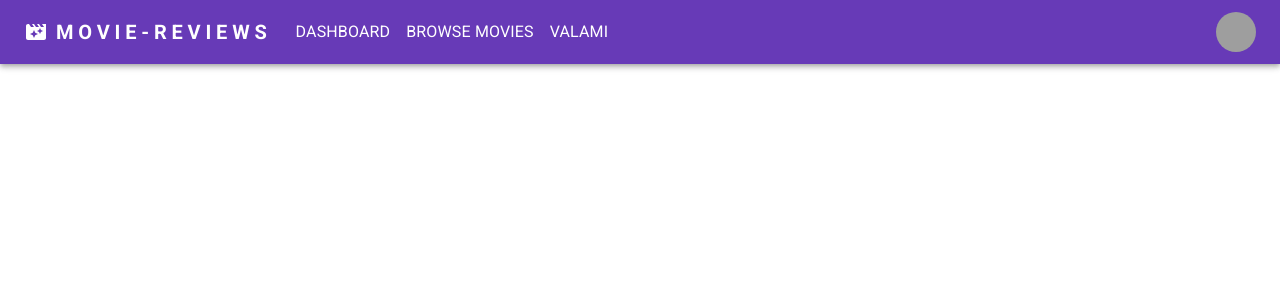
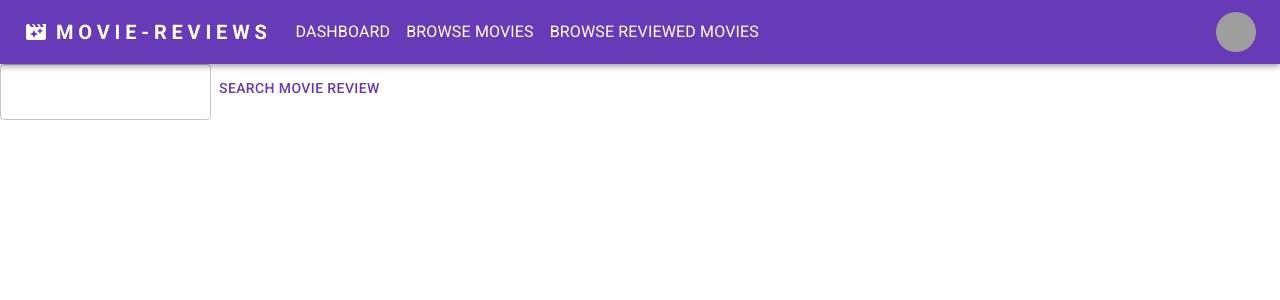
Before and after one commit to dorimusz/movie-reviews, a React (Create React App) app in the folder frontend/: page /reviewedmovies in a window 1280 px wide. Shown: the top 300 px of the page. Built offline with nearby package versions, Linux system fonts and the light colour scheme; sample sign-in values are in the browser's storage; grey boxes are pictures that could not be loaded.

Commit message:
search reviewed movies halfway

```diff
--- a/frontend/src/App.js
+++ b/frontend/src/App.js
@@ -5,35 +5,14 @@ import Homepage from './pages/Homepage';
 import Dashboard from './pages/Dashboard';
 import BrowseByMovie from './pages/BrowseByMovie';
 import './style/App.css'
-
 import Message from './components/Message';
-import Typography from '@mui/material/Typography';
-import Link from '@mui/material/Link';
 import ResponsiveAppBar from './components/ResponsiveAppBar';
-import CssBaseline from '@mui/material/CssBaseline';
-import Box from '@mui/material/Box';
-import Container from '@mui/material/Container';
+import BrowseReviewedMovies from './pages/BrowseReviewedMovies';
 
 import { createTheme, ThemeProvider } from '@mui/material/styles';
-import red from '@mui/material/colors/red';
-import pink from '@mui/material/colors/pink';
 import purple from '@mui/material/colors/purple';
 import deepPurple from '@mui/material/colors/deepPurple';
-import indigo from '@mui/material/colors/indigo';
-import blue from '@mui/material/colors/blue';
-import lightBlue from '@mui/material/colors/lightBlue';
-import cyan from '@mui/material/colors/cyan';
-import teal from '@mui/material/colors/teal';
-import green from '@mui/material/colors/green';
-import lightGreen from '@mui/material/colors/lightGreen';
-import lime from '@mui/material/colors/lime';
-import yellow from '@mui/material/colors/yellow';
-import amber from '@mui/material/colors/amber';
-import orange from '@mui/material/colors/orange';
-import deepOrange from '@mui/material/colors/deepOrange';
-import brown from '@mui/material/colors/brown';
-import grey from '@mui/material/colors/grey';
-import blueGrey from '@mui/material/colors/blueGrey';
+
 import { apiSignInWithGoogle } from './api/auth.api';
 
 const http = require('axios');
@@ -86,7 +65,7 @@ function App() {
 
   return (
     <>
-    {/* <Homepage loggedIn={true} /> */}
+      {/* <Homepage loggedIn={true} /> */}
       <ThemeProvider theme={theme}>
         <ResponsiveAppBar signOut={signOut} loggedIn={loggedIn} />
         {status && <Message status={status} setStatus={setStatus} />}
@@ -128,6 +107,14 @@ function App() {
                 setStatus={setStatus} />
             }
           />
+          <Route
+            path="reviewedmovies"
+            element={
+              <BrowseReviewedMovies
+                loggedIn={loggedIn}
+                setStatus={setStatus} />
+            }
+          />
         </Routes>
       </ThemeProvider>
     </>
--- a/frontend/src/components/ResponsiveAppBar.jsx
+++ b/frontend/src/components/ResponsiveAppBar.jsx
@@ -111,8 +111,8 @@ const ResponsiveAppBar = ({ signOut, loggedIn }) => {
                   <div>
                     <Button onClick={handleCloseNavMenu}>
                       <Typography textAlign="center">
-                        <Link to="/">
-                          Valami
+                        <Link to="/reviewedmovies">
+                          Browse reviewed movies
                         </Link>
                       </Typography>
                     </Button>
@@ -177,8 +177,8 @@ const ResponsiveAppBar = ({ signOut, loggedIn }) => {
               <div>
                 <Button onClick={handleCloseNavMenu}>
                   <Typography textAlign="center">
-                    <Link to="/">
-                      Valami
+                    <Link to="/reviewedmovies">
+                      Browse reviewed movies
                     </Link>
                   </Typography>
                 </Button>
--- /dev/null
+++ b/frontend/src/pages/BrowseReviewedMovies.jsx
@@ -0,0 +1,32 @@
+import { TextField } from "@mui/material"
+import React, { useState, useEffect } from 'react'
+import Button from '@mui/material/Button';
+import http from 'axios'
+
+const BrowseReviewedMovies = () => {
+    const [searchTitle, setSearchTitle] = useState("");
+
+
+
+    const searchMovie = async () => {
+        const response = await http.get('http://localhost:4000/api/movies/', {
+            searchTitle: searchTitle
+        });
+        console.log(response)
+    }
+
+
+
+    return (
+        <>
+            <TextField value={searchTitle} onChange={(e) => setSearchTitle(e.target.value)} >
+
+            </TextField>
+            <Button onClick={searchMovie}> Search movie review</Button>
+
+
+        </>
+    )
+}
+
+export default BrowseReviewedMovies
--- a/frontend/src/pages/Homepage.jsx
+++ b/frontend/src/pages/Homepage.jsx
@@ -7,7 +7,7 @@ import Container from '@mui/material/Container';
 import Button from '@mui/material/Button'
 import MyReviews from '../components/MyReviews';
 import jwt_decode from "jwt-decode";
-import MyReviewedMovies from '../components/MyReviewedMovies';
+import { Typography } from '@mui/material';
 // import { margin } from '@mui/system';
 // import { containerClasses } from '@mui/material';
 
@@ -114,7 +114,7 @@ const Homepage = ({ loggedIn, setStatus }) => {
                 }}>
                 <h3>Your reviews so far</h3>
               </Box>
-
+              {myReviews.length == 0 && <Typography>You don't have any reviews yet. </Typography>}
               {myReviews.map((review, i) => <MyReviews review={review} />)}
 
               <Box textAlign='center' mb={10} >
```
Also changed, not shown: frontend/src/api/auth.api.js (+5 -4 lines), frontend/src/components/MyReviewedMovies.jsx (deleted, +0 -9 lines). Lines whose indentation alone changed are shown as unchanged.
